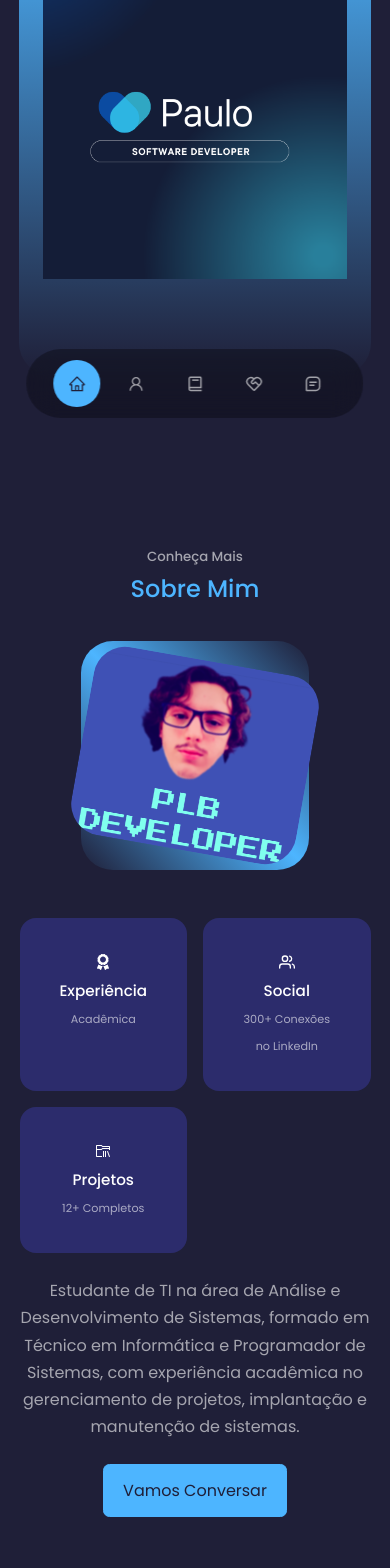
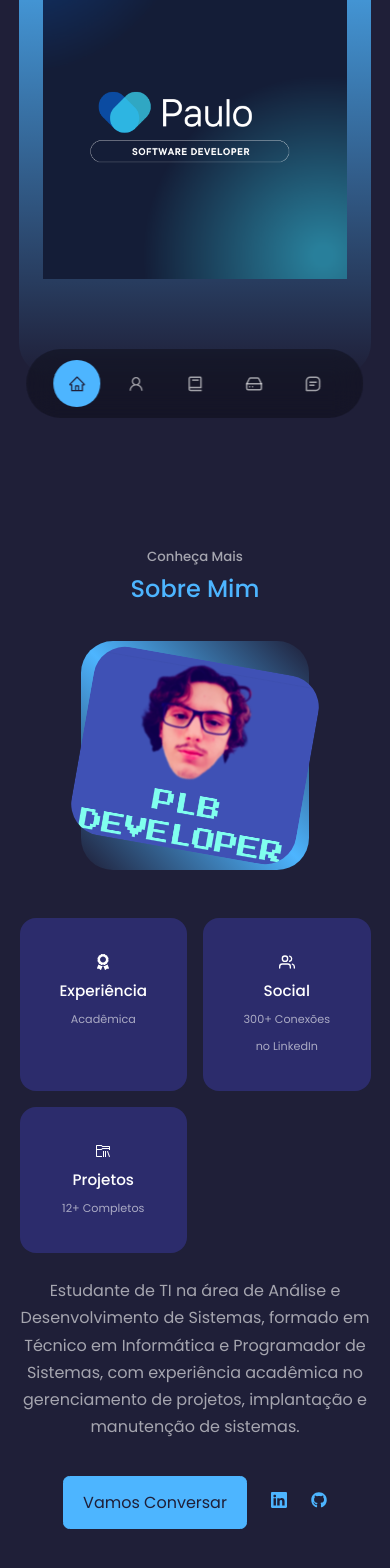
Before and after one commit to DiogenesRychlewski/Meu-Portfolio, a React (Create React App) app: page / in a window 390 px wide. Shown: the part 394-1962 px from the top of the page. Built offline with nearby package versions, Linux system fonts and the light colour scheme.

Commit message:
Update Site

```diff
--- a/src/components/about/About.jsx
+++ b/src/components/about/About.jsx
@@ -4,6 +4,8 @@ import ME from '../../assets/me_2.png'
 import { FaAward } from 'react-icons/fa'
 import { FiUsers } from 'react-icons/fi'
 import { VscFolderLibrary } from 'react-icons/vsc'
+import { BsLinkedin } from 'react-icons/bs'
+import { FaGithub } from 'react-icons/fa'
 
 const About = () => {
     return (
@@ -44,6 +46,8 @@ const About = () => {
                     </p>
 
                     <a href="#contact" className='btn btn-primary'>Vamos Conversar</a>
+                    <a href="https://www.linkedin.com/in/paulo-leandro-bertotti-0346a0221/:"><BsLinkedin /></a>
+                    <a href="https://github.com/NetoTV"><FaGithub /></a>
                 </div>
             </div>
         </section>
--- a/src/components/about/about.css
+++ b/src/components/about/about.css
@@ -65,6 +65,10 @@
     color: var(--color-light);
 }
 
+.about__content a {
+    margin: 1rem;
+}
+
 /* MEDIA QUERIES (MEDIUM DEVICES) */
 
 @media screen and (max-width: 1024px) {
@@ -103,4 +107,8 @@
     .about__content p {
         margin: 1.5rem 0;
     }
+
+    .about__content a {
+        margin: 0.75rem;
+    }
 }
--- a/src/components/contact/Contact.jsx
+++ b/src/components/contact/Contact.jsx
@@ -27,21 +27,21 @@ const Contact = () => {
                         <MdOutlineEmail className='contact__option-icon' />
                         <h4>Email</h4>
                         <h5>pauloleandrolopezzz@gmail.com</h5>
-                        <a href="mailto:pauloleandrolopezzz@gmail.com">Send a message</a>
+                        <a href="mailto:pauloleandrolopezzz@gmail.com">Entre em contato</a>
                     </article>
                     <article className="contact__option">
                         <BsWhatsapp className='contact__option-icon' />
                         <h4>WhatsApp</h4>
                         <h5>+123456789</h5>
-                        <a href="https://api.whatsapp.com/send?phone=5511955528830">Send a message</a>
+                        <a href="https://api.whatsapp.com/send?phone=5511955528830">Entre em contato</a>
                     </article>
                 </div>
                 {/* END OF CONTACT OPTIONS */}
                 <form ref={form} onSubmit={sendEmail}>
-                    <input type="text" name='name' placeholder='Your Full Name' required />
-                    <input type="email" name='email' placeholder='Your Email' required />
-                    <textarea name="message" rows="7" placeholder='Your Message' required></textarea>
-                    <button type='submit' className='btn btn-primary'>Send Message</button>
+                    <input type="text" name='name' placeholder='Nome' required />
+                    <input type="email" name='email' placeholder='Email' required />
+                    <textarea name="message" rows="7" placeholder='Sua mensagem...' required></textarea>
+                    <button type='submit' className='btn btn-primary'>Enviar Mensagem</button>
                 </form>
             </div>
         </section>
--- a/src/components/contact/contact.css
+++ b/src/components/contact/contact.css
@@ -36,6 +36,12 @@
     font-size: 0.8rem;
 }
 
+.contact__option h5 {
+    word-wrap: break-word;
+    white-space: pre-wrap;
+    word-break: break-word;
+}
+
 /* FORM */
 
 form {
--- a/src/components/footer/Footer.jsx
+++ b/src/components/footer/Footer.jsx
@@ -14,7 +14,7 @@ const Footer = () => {
                 <li><a href="#experience">Experience</a></li>
                 <li><a href="#services">Services</a></li>
                 <li><a href="#portfolio">Portfolio</a></li>
-                <li><a href="#testimonials">Testimonials</a></li>
+                <li><a href="#testimonials">Comments</a></li>
                 <li><a href="#contact">Contact</a></li>
             </ul>
 
--- a/src/components/nav/Nav.jsx
+++ b/src/components/nav/Nav.jsx
@@ -3,7 +3,7 @@ import './nav.css'
 import { AiOutlineHome } from 'react-icons/ai'
 import { AiOutlineUser } from 'react-icons/ai'
 import { BiBook } from 'react-icons/bi'
-import { RiServiceLine } from 'react-icons/ri'
+import { FiHardDrive } from 'react-icons/fi'
 import { BiMessageSquareDetail } from 'react-icons/bi'
 import { useState } from 'react'
 
@@ -15,7 +15,7 @@ const Nav = () => {
             <a href="#" onClick={() => setActiveNav('#')} className={activeNav === '#' ? 'active' : ''}><AiOutlineHome /></a>
             <a href="#about" onClick={() => setActiveNav('#about')} className={activeNav === '#about' ? 'active' : ''}><AiOutlineUser /></a>
             <a href="#experience" onClick={() => setActiveNav('#experience')} className={activeNav === '#experience' ? 'active' : ''}><BiBook /></a>
-            <a href="#services" onClick={() => setActiveNav('#services')} className={activeNav === '#services' ? 'active' : ''}><RiServiceLine /></a>
+            <a href="#services" onClick={() => setActiveNav('#services')} className={activeNav === '#services' ? 'active' : ''}><FiHardDrive /></a>
             <a href="#contact" onClick={() => setActiveNav('#contact')} className={activeNav === '#contact' ? 'active' : ''}><BiMessageSquareDetail /></a>
         </nav>
     )
```
Also changed, not shown: 12 other files (tests, documents, lock files or other folders).
